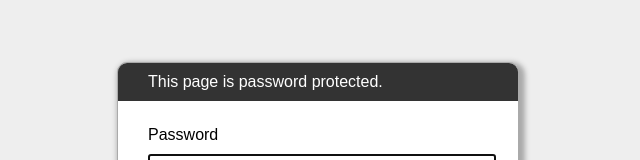
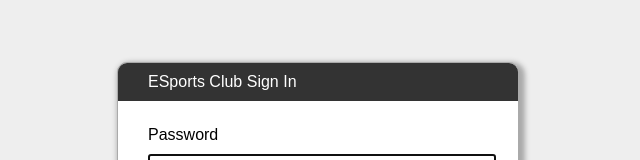
Before and after one commit to RodneyThomas397/eSports, a plain HTML site: page welcome.html in a window 1280 px wide. Shown: the part 236-396 px from the top of the page, without its empty margins (322-962 px from the left). Drawn offline with Linux system fonts and the light colour scheme.

Commit message:
Update welcome.html

```diff
--- a/welcome.html
+++ b/welcome.html
@@ -118,7 +118,7 @@
     <div id="dialogWrap">
         <div id="dialogWrapCell">
             <div id="mainDialog">
-                <div id="dialogText">This page is password protected.</div>
+                <div id="dialogText">ESports Club Sign In</div>
                 <div id="passArea">
                     <p id="passwordPrompt">Password</p>
                     <input id="pass" type="password" name="pass" autofocus>
```
